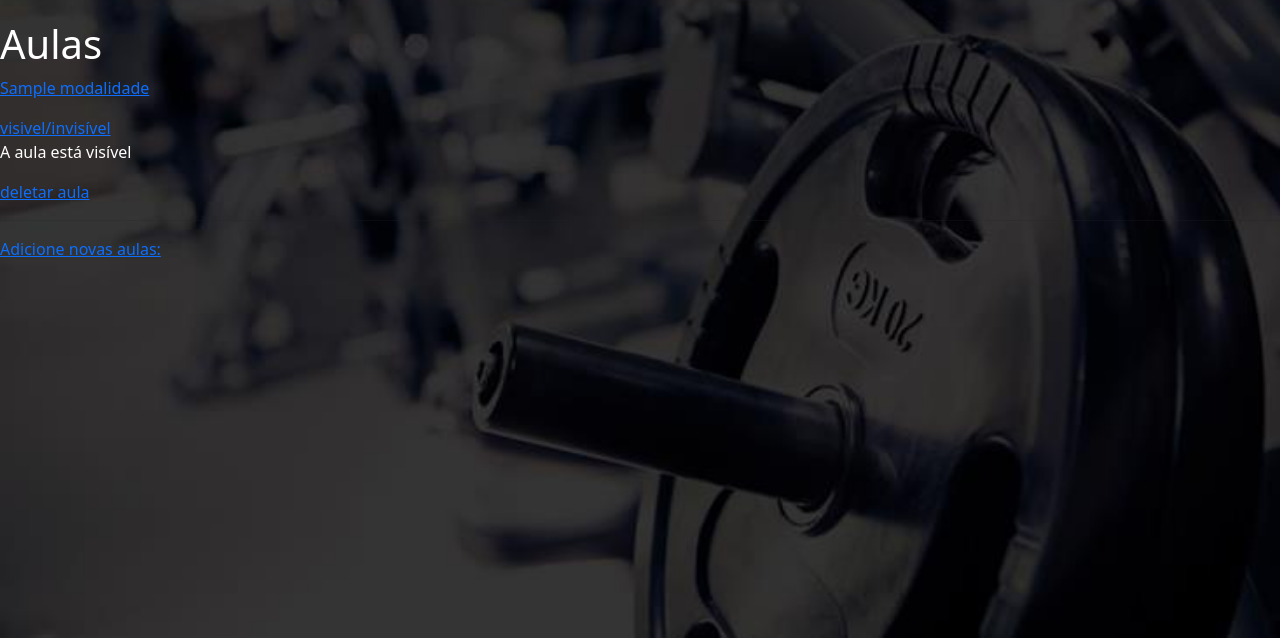
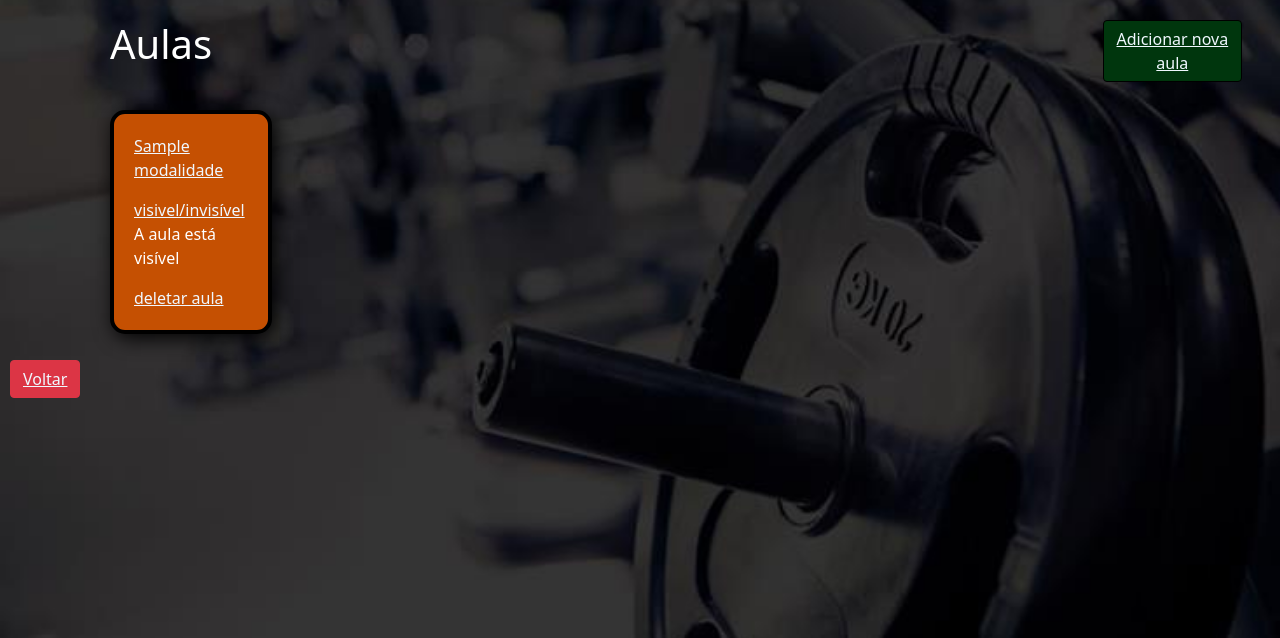
Before and after one commit to tomasolenscki/USPesos, a Django app: page /professores/aulas/ in a window 1280 px wide. Shown: the part 50-688 px from the top of the page. Run offline with Django 4.2, Linux system fonts and the light colour scheme; a user stored in the database is signed in; tables that the repository leaves empty hold one stand-in row (values such as "Sample post"); some libraries are stand-ins or nearby versions.

Commit message:
Mudanças Gerais HTML e css

```diff
--- a/professores/templates/professores/aulas.html
+++ b/professores/templates/professores/aulas.html
@@ -6,18 +6,19 @@ Aulas
 
 {% block content %}
 
-<h1>Aulas </h1>
+<div id = "tp">
+    <div class = "p1"><h1><p style="color: white;">Aulas</p></h1></div>
+    <div class = "p2"><button style="border-color:#000000; background-color: #00360d;"class="btn btn-primary" aria-pressed="true"><a href = "{% url 'professores:nova_aula' %}">Adicionar nova aula</a></button></div>
+</div>
 
 {% if aulas %}
-
+    <div class = "lista-aulas">
     {% for aula in aulas %}
-
+        <div class = "card-aulas">
             <p> <a href="{% url 'professores:detalhe_aula' aula.pk %}"> {{ aula.modalidade }} </a>  </p>
-
             <a href="{% url 'professores:aula_visivel' aula.pk %}"> visivel/invisível </a>
 
             {% if aula.visivel %}
-
             <p> A aula está visível</p>
 
             {% else %}
@@ -28,14 +29,17 @@ Aulas
 
             <a href="{% url 'professores:deletar_aula' aula.pk %}"> deletar aula </a>
 
-        <hr>
-
+        </div>
     {% endfor %}
+    </div>
 
 {% else %}
 
 {% endif %}
 <p>
-<a href="{% url 'professores:nova_aula' %}"> Adicione novas aulas: </a>
+
 </p>
+
+<button class="btn btn-danger" aria-pressed="true"><a href = "{% url 'professores:solicitacoes'  %}">Voltar</a></button>
+<br>
 {% endblock %}
--- a/professores/templates/professores/solicitacoes.html
+++ b/professores/templates/professores/solicitacoes.html
@@ -16,7 +16,7 @@ Home
         <div class = "card-solicitacoes">
             <p style="text-align: center; color:rgb(0, 0, 0)">Solicitação do aluno <b>{{ solicitacao.aluno.user.name}}</b> de <b>nível {{ solicitacao.nivel }}</b></p>
             <p style="color:rgb(255, 255, 255)">Comentário do aluno: <br>    "{{ solicitacao.comentario }}"</p><br>
-            <button style="border-color:#000000; background-color: #ffffff;"class="btn btn-primary" aria-pressed="true"><a href="{% url 'professores:mostra_treino' solicitacao.pk %}">Editar</a></button>
+            <button style="border-color:#000000; background-color: blue;"class="btn btn-primary" aria-pressed="true"><a href="{% url 'professores:mostra_treino' solicitacao.pk %}">Editar</a></button>
         </div>
     {% endfor %}
     </div>
--- a/static/estilo2.css
+++ b/static/estilo2.css
@@ -43,7 +43,6 @@
   }
 
 .p2{
-    width: 60px;
     height: 80px;
     margin-right: 3%;
   }
@@ -94,3 +93,27 @@
   width: 48%;
   background-color: #c55002;
 }
+
+
+
+
+.lista-aulas{
+  display: flex;
+  flex-wrap: wrap;
+  margin-left: 100px;
+  margin-right: 100px;
+}
+
+.card-aulas{
+  border: 4px solid var(--secondary-bg-color);
+  border-radius: 15px;
+  box-shadow: 4px 4px 20px var(--color-shadow);
+  margin: 10px;
+  padding: 1.25rem;
+  width: 15%;
+  background-color: #c55002;
+}
+
+a{
+  color: aliceblue
+}
```
Also changed, not shown: professores/templates/professores/montar.html (+11 -7 lines), professores/templates/professores/nova_aula.html (+11 -5 lines), professores/templates/professores/solicitacao.html (+5 -4 lines). Lines whose indentation alone changed are shown as unchanged.
